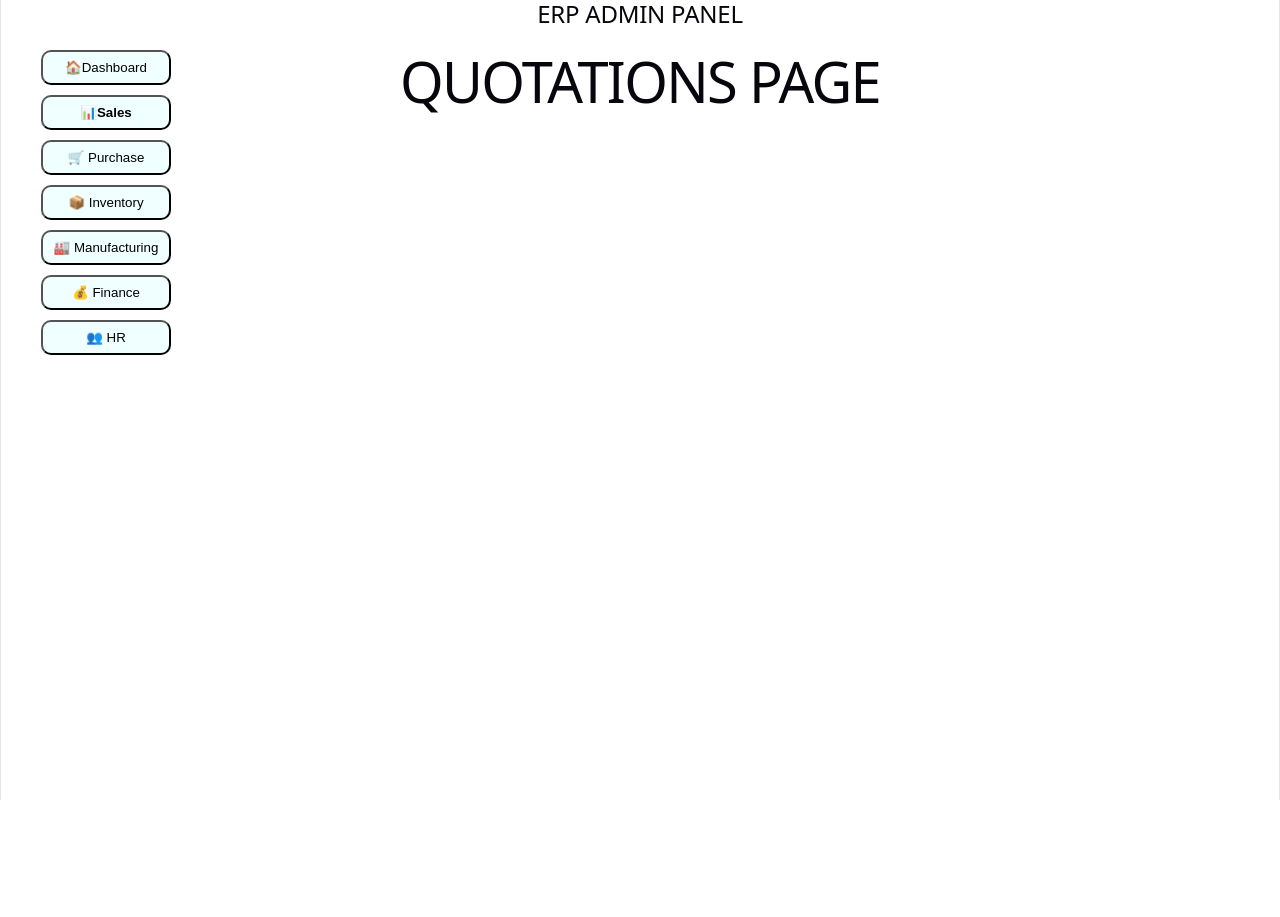
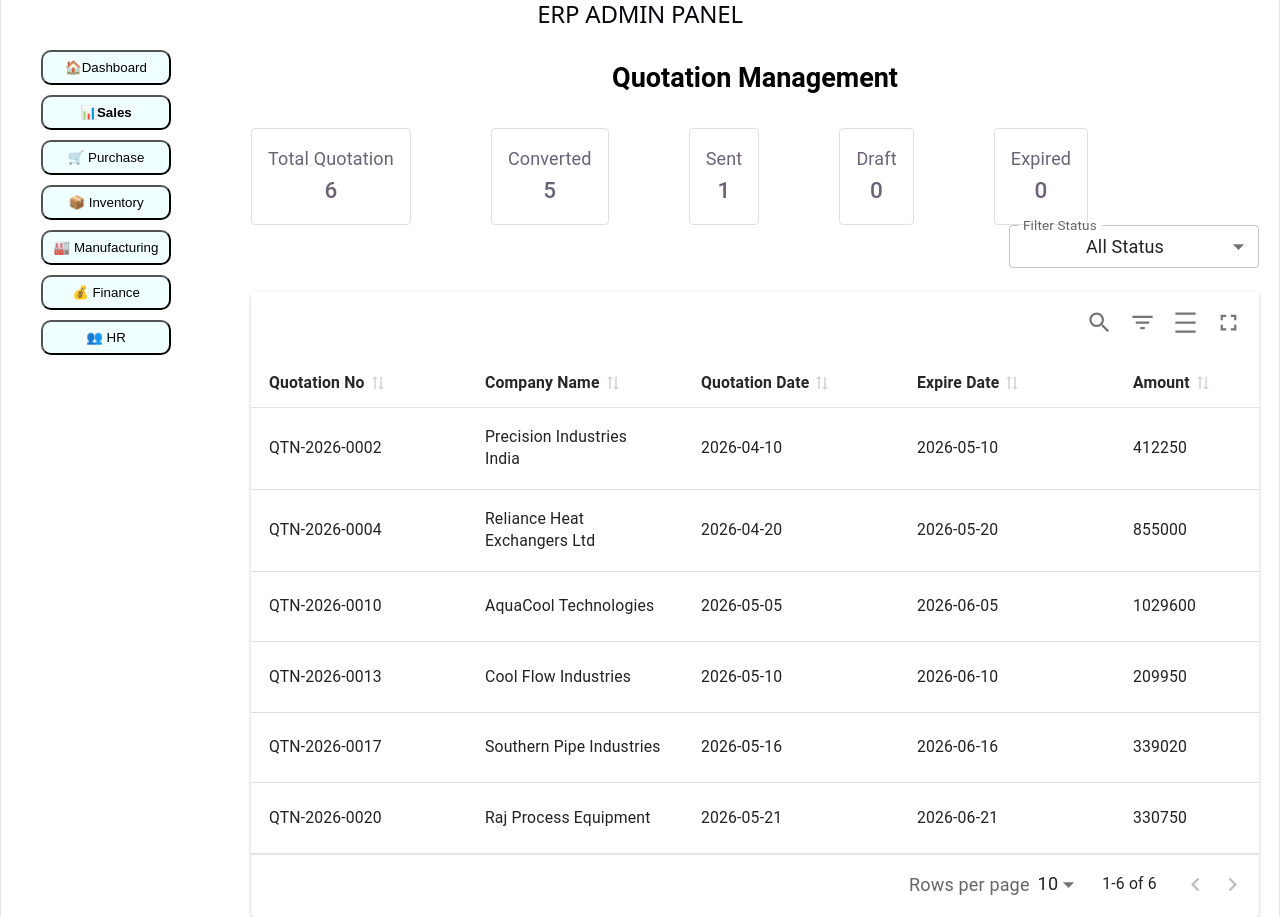
Before and after one commit to sakthivel1011/ERP-Project, a React (Vite) app: page /ERP-Project/sales/quotations in a window 1280 px wide. Before the commit the page ends 800 px from the top, so only its background shows below. Built offline with nearby package versions, Linux system fonts and the light colour scheme.

Commit message:
quotation and invocies

```diff
--- a/src/Pages/Sales/Invoice.jsx
+++ b/src/Pages/Sales/Invoice.jsx
@@ -29,33 +29,37 @@ export default function Invoice() {
   };
 
 
-const formattedInvoices = Array.isArray(invoiceData)
-  ? invoiceData.map((invoice) => {
 
+const filterStatusData = useMemo(() => {
+  const rawInvoices = Array.isArray(invoiceData) ? invoiceData : [];
+  const customerList = Data?.customers || [];
 
-      const matchedCustomer = Data?.customers?.find(
+  const formatted = rawInvoices.map((invoice) => {
+    const matchedCustomer = customerList.find(
       (cust) => cust.customerId === invoice?.customerId
     );
 
     return {
       rawInvoice: invoice,
       invoiceNumber: invoice?.quotationNumber || invoice?.invoiceNumber || "-",
-        companyName: matchedCustomer ? matchedCustomer.companyName : "-", //
+      companyName: matchedCustomer ? matchedCustomer.companyName : "-",
       invoiceDate: invoice?.quotationDate || invoice?.invoiceDate || "-",
       paymentTerms: matchedCustomer?.paymentTerms || "-",
       amount: invoice?.grandTotal || invoice?.subtotal || 0,
       status: invoice?.status || "-",
     };
-    })
-  : [];
+  });
 
-const filterStatusData = statusfilter?.toLowerCase() === "all"
-  ? formattedInvoices
-  : formattedInvoices.filter(
+
+  if (statusfilter?.toLowerCase() === "all" || !statusfilter) {
+    return formatted;
+  }
+
+  return formatted.filter(
     (invoice) => invoice?.status?.toLowerCase() === statusfilter?.toLowerCase()
   );
 
-  console.log("filterStatusData", filterStatusData);
+}, [invoiceData, statusfilter, Data?.customers])
 
 
 
@@ -160,25 +164,25 @@ const filterStatusData = statusfilter?.toLowerCase() === "all"
       </Typography>
 
       <Grid container spacing={10}>
-        <Grid item xs={12} sm={3}>
+        <Grid  xs={12} sm={3}>
           <Box sx={{ p: 2, border: "1px solid #e0e0e0", borderRadius: 1 }}>
             <Typography color="text.secondary">Total Invoices</Typography>
             <Typography variant="h6">{kpiData.totalInvoices}</Typography>
           </Box>
         </Grid>
-        <Grid item xs={12} sm={3}>
+        <Grid  xs={12} sm={3}>
           <Box sx={{ p: 2, border: "1px solid #e0e0e0", borderRadius: 1 }}>
             <Typography color="text.secondary">Paid Amount</Typography>
             <Typography variant="h6">{kpiData.paidCount}</Typography>
           </Box>
         </Grid>
-        <Grid item xs={12} sm={3}>
+        <Grid  xs={12} sm={3}>
           <Box sx={{ p: 2, border: "1px solid #e0e0e0", borderRadius: 1 }}>
             <Typography color="text.secondary">Unpaid Amount</Typography>
             <Typography variant="h6">{kpiData.unPaidCount}</Typography>
           </Box>
         </Grid>
-        <Grid item xs={12} sm={3}>
+        <Grid  xs={12} sm={3}>
           <Box sx={{ p: 2, border: "1px solid #e0e0e0", borderRadius: 1 }}>
             <Typography color="text.secondary">Over Due</Typography>
             <Typography variant="h6">{kpiData.overDueCount}</Typography>
@@ -211,14 +215,7 @@ const filterStatusData = statusfilter?.toLowerCase() === "all"
         open={modalOpen}
         onClose={handleCloseModal}
         slots={{ backdrop: () => null }}
-        PaperProps={{
-          sx: {
-            boxShadow: 24,
-            border: "1px solid #e0e0e0",
-            width: "100%",
-            maxWidth: 500,
-          },
-        }}
+
       >
         <DialogTitle sx={{ fontWeight: "bold" }}>
           {modalType === "items" ? "Invoice Item Details" : "Payment Ledger"}
--- a/src/Pages/Sales/Quotations.jsx
+++ b/src/Pages/Sales/Quotations.jsx
@@ -1,4 +1,299 @@
-function quotations(){
-    return <h1> QUOTATIONS PAGE</h1>
+import React, { useMemo, useState } from "react";
+import {
+  MaterialReactTable,
+  useMaterialReactTable,
+} from "material-react-table";
+import { Data } from "../../Data/Data";
+import { Grid, Box, Typography, Stack } from "@mui/material";
+import {
+  Button,
+  Dialog,
+  DialogTitle,
+  DialogContent,
+  DialogActions,
+  TextField,
+  MenuItem,
+} from "@mui/material";
+
+export default function Quotations () {
+  console.log('123456789p')
+  const [modalOpen, setModalOpen] = useState(false);
+  const [modalType, setModalType] = useState("");
+  const [selectedQuotation, setSelectedQuotation] = useState(null);
+  const [statusfilter, setStatusFilter] = useState("all");
+
+  const quotationData = Data?.quotations;
+
+  const handleDropDownChange = (event) => {
+    setStatusFilter(event.target.value);
+  };
+
+
+   const filterStatusData = useMemo(()=>{
+    const rawQuotation = Array.isArray(quotationData) ? quotationData : [];
+    const customerList = Data?.customers || [];
+
+    const formatted = rawQuotation.map((quotation)=>{
+      const matchedCustomer = customerList.find(
+        (cust) => cust.customerId === quotation?.customerId
+      );
+
+
+      return {
+        rawQuotation: quotation,
+        quotationNumber: quotation?.quotationNumber || "-",
+        companyName: matchedCustomer ? matchedCustomer.companyName : "-",
+        quotationDate: quotation?.quotationDate ||  "-",
+        amount: quotation?.subtotal || 0,
+        expiryDate:quotation?.expiryDate || "-",
+        status: quotation?.status || "-",
+      };
+    });
+
+    if (statusfilter?.toLowerCase() === "all" || !statusfilter) {
+      return formatted;
+    }
+
+    return formatted.filter(
+      (quotation) => quotation?.status?.toLowerCase() === statusfilter?.toLowerCase()
+    );
+
+  },[quotationData, statusfilter, Data?.customers])
+
+
+  const handleActionClick = (type, rowData) => {
+    setModalOpen(true);
+    setModalType(type);
+    setSelectedQuotation(rowData);
+  };
+
+  const handleCloseModal = () => {
+    setModalOpen(false);
+    setSelectedQuotation(null);
+  };
+
+  const kpiData = useMemo(() => {
+    const quotationList = Data?.quotations|| [];
+    const totalQuotation = quotationList.length;
+    const convertedCount = quotationList.filter(
+      (quo) => quo.status?.toLowerCase() === "converted",
+    ).length;
+    const sentCount = quotationList.filter(
+      (quo) => quo.status?.toLowerCase() === "sent",
+    ).length;
+    const draftCount = quotationList.filter(
+      (quo) => quo.status?.toLowerCase() === "draft",
+    ).length;
+    const expiredCount = quotationList.filter(
+      (quo) => quo.status?.toLowerCase() === "expired",
+    ).length;
+    return {
+      totalQuotation,
+      convertedCount,
+      sentCount,
+      draftCount,
+      expiredCount,
+    };
+  }, [Data?.quotations]);
+
+
+  const columns = useMemo(
+    () => [
+      { accessorKey: "quotationNumber", header: "Quotation No" },
+      { accessorKey: "companyName", header: "Company Name" },
+      { accessorKey: "quotationDate", header: "Quotation Date" },
+      { accessorKey: "expiryDate", header: "Expire Date" },
+      { accessorKey: "amount", header: "Amount" },
+      { accessorKey: "status", header: "Status" },
+      {
+        accessorKey: "actions",
+        header: "Action",
+        enableSorting: false,
+        Cell: ({ row }) => (
+          <Stack direction="row" spacing={2} sx={{ width: "200px" }}>
+            <Button
+              variant="contained"
+              size="small"
+              onClick={(e) => {
+                e.stopPropagation();
+                handleActionClick("items", row.original)
+              }}
+            >
+              Items
+            </Button>
+
+          </Stack>
+        ),
+      },
+    ],
+    [],
+  );
+
+  const table = useMaterialReactTable({
+    columns,
+    data: filterStatusData,
+    // data:tableData,
+    enablePagination: true,
+    enableHiding: false,
+    enableColumnActions: false,
+  });
+
+  return (
+    <Box
+      sx={{
+        width: "calc(100% - 270px)",
+        marginLeft: "250px",
+        marginRight: "20px",
+        boxSizing: "border-box",
+        minHeight: "100vh",
+        pt: 3,
+      }}
+    >
+      <Typography
+        variant="h5"
+        sx={{
+          mb: 4,
+          fontWeight: "bold",
+          color: "black",
+        }}
+      >
+       Quotation Management
+      </Typography>
+
+      <Grid container spacing={10}>
+        <Grid  xs={12} sm={3}>
+          <Box sx={{ p: 2, border: "1px solid #e0e0e0", borderRadius: 1 }}>
+            <Typography color="text.secondary">Total Quotation </Typography>
+            <Typography variant="h6">{kpiData.totalQuotation}</Typography>
+          </Box>
+        </Grid>
+        <Grid xs={12} sm={3}>
+          <Box sx={{ p: 2, border: "1px solid #e0e0e0", borderRadius: 1 }}>
+            <Typography color="text.secondary">Converted</Typography>
+            <Typography variant="h6">{kpiData.convertedCount}</Typography>
+          </Box>
+        </Grid>
+        <Grid  xs={12} sm={3}>
+          <Box sx={{ p: 2, border: "1px solid #e0e0e0", borderRadius: 1 }}>
+            <Typography color="text.secondary">Sent</Typography>
+            <Typography variant="h6">{kpiData.sentCount}</Typography>
+          </Box>
+        </Grid>
+        <Grid   xs={12} sm={3}>
+          <Box sx={{ p: 2, border: "1px solid #e0e0e0", borderRadius: 1 }}>
+            <Typography color="text.secondary">Draft</Typography>
+            <Typography variant="h6">{kpiData.draftCount}</Typography>
+          </Box>
+        </Grid>
+
+        <Grid   xs={12} sm={3}>
+          <Box sx={{ p: 2, border: "1px solid #e0e0e0", borderRadius: 1 }}>
+            <Typography color="text.secondary">Expired</Typography>
+            <Typography variant="h6">{kpiData.expiredCount}</Typography>
+          </Box>
+        </Grid>
+      </Grid>
+
+      <Box sx={{ display: "flex", justifyContent: "flex-end", mb: 3 }}>
+        <TextField
+          select
+          variant="outlined"
+          defaultValue={""}
+          label="Filter Status"
+          size="small"
+          value={statusfilter}
+          onChange={(e) => setStatusFilter(e.target.value)}
+          sx={{ width: "250px", bgcolor: "white" }}
+        >
+          <MenuItem value="all">All Status</MenuItem>
+          <MenuItem value="converted">Converted</MenuItem>
+          <MenuItem value="sent">Sent</MenuItem>
+          <MenuItem value="draft">Draft</MenuItem>
+          <MenuItem value="expired">Expired</MenuItem>
+        </TextField>
+      </Box>
+
+      <MaterialReactTable table={table} />
+
+      <Dialog
+        open={modalOpen}
+        onClose={handleCloseModal}
+        slots={{ backdrop: () => null }}
+
+      >
+        <DialogTitle sx={{ fontWeight: "bold" }}>
+          {modalType === "items" ? "Quotation Item Details" : "Item Ledger"}
+        </DialogTitle>
+
+        <DialogContent dividers>
+          {selectedQuotation ? (
+            <Box>
+              {modalType === "items" && (
+                <Box>
+                  {selectedQuotation.rawQuotation?.items &&
+                  selectedQuotation.rawQuotation?.items?.length > 0 ? (
+                    selectedQuotation.rawQuotation?.items?.map((items, index) => (
+                      <Box
+                        key={index}
+                        sx={{
+                          mb: 2,
+                          p: 2,
+                          bgcolor: "#f9f9f9",
+                          border: "1px solid #e5e7eb",
+                          borderRadius: 1,
+                        }}
+                      >
+                        <Typography
+                          variant="subtitle1"
+                          sx={{ fontWeight: "bold", color: "primary.main" }}
+                        >
+                          {items.description || "Product Item"}
+                        </Typography>
+                        <Stack spacing={0.5} sx={{ mt: 1 }}>
+                          <Typography variant="body2">
+                            <strong>Item Code:</strong> {items.itemCode || "-"}
+                          </Typography>
+                          <Typography variant="body2">
+                            <strong>Quantity:</strong> {items.qty || 0}
+                          </Typography>
+                          <Typography variant="body2">
+                            <strong>Rate:</strong> ₹{items.rate || 0}
+                          </Typography>
+                          <Typography variant="body2">
+                            <strong>Discount:</strong> {items.discount || 0}%
+                          </Typography>
+                          <Typography variant="body2">
+                            <strong>GST:</strong> {items.gst || 0}%
+                          </Typography>
+                          <Typography
+                            variant="subtitle2"
+                            sx={{ mt: 1, fontWeight: "bold" }}
+                          >
+                            Line Amount: ₹
+                            {items.amount?.toLocaleString("en-IN") || 0}
+                          </Typography>
+                        </Stack>
+                      </Box>
+                    ))
+                  ) : (
+                    <Typography color="text.secondary">
+                      No items found for this Quotation.
+                    </Typography>
+                  )}
+                </Box>
+              )}
+            </Box>
+          ) : (
+            <Typography>No active data loaded.</Typography>
+          )}
+        </DialogContent>
+
+        <DialogActions sx={{ p: 2 }}>
+          <Button onClick={handleCloseModal} variant="contained" fullWidth>
+            Close
+          </Button>
+        </DialogActions>
+      </Dialog>
+    </Box>
+  );
 }
-export default quotations;
```
Also changed, not shown: src/Data/Data.js (+9 -0 lines). Lines whose indentation alone changed are shown as unchanged.
